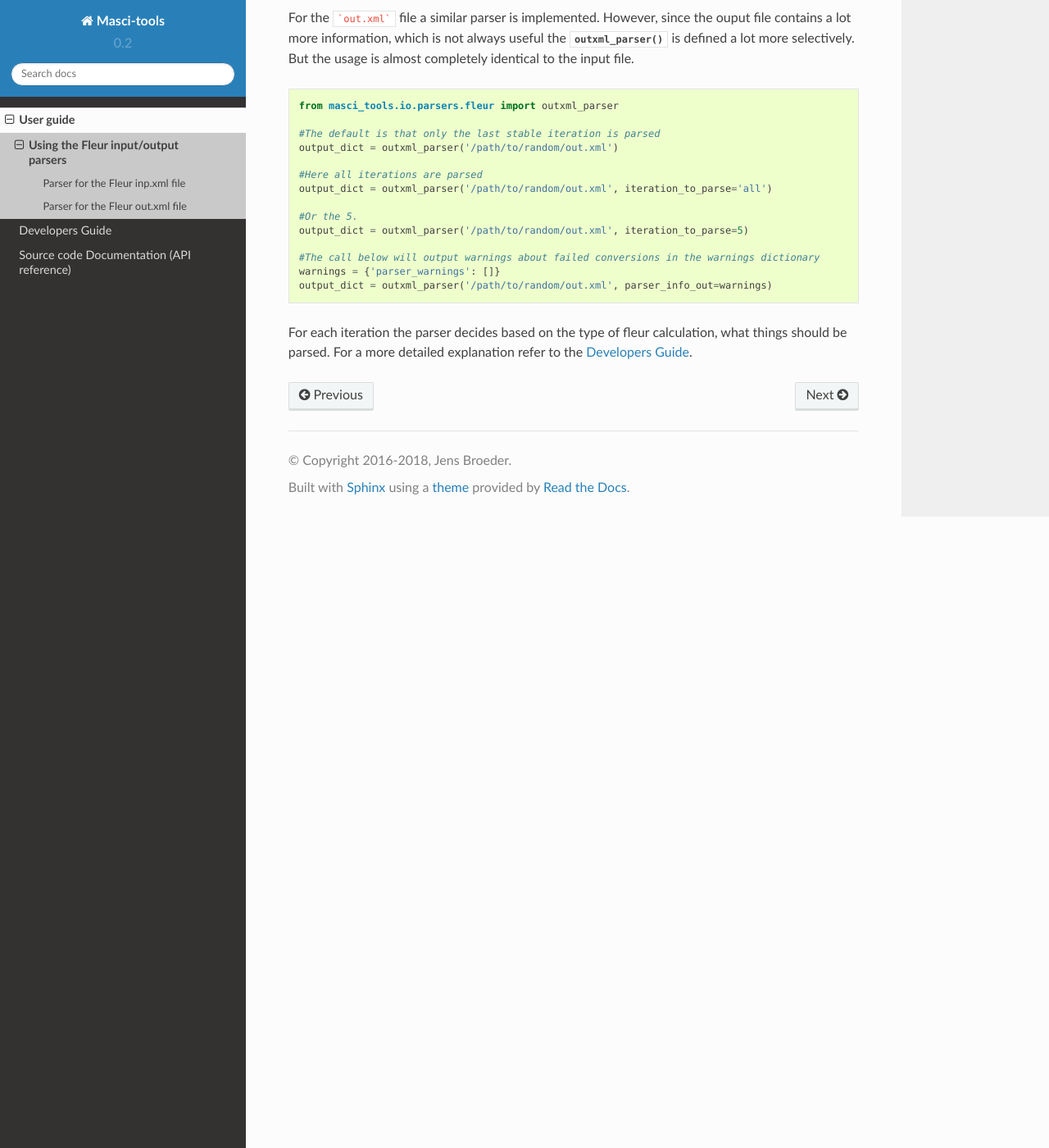
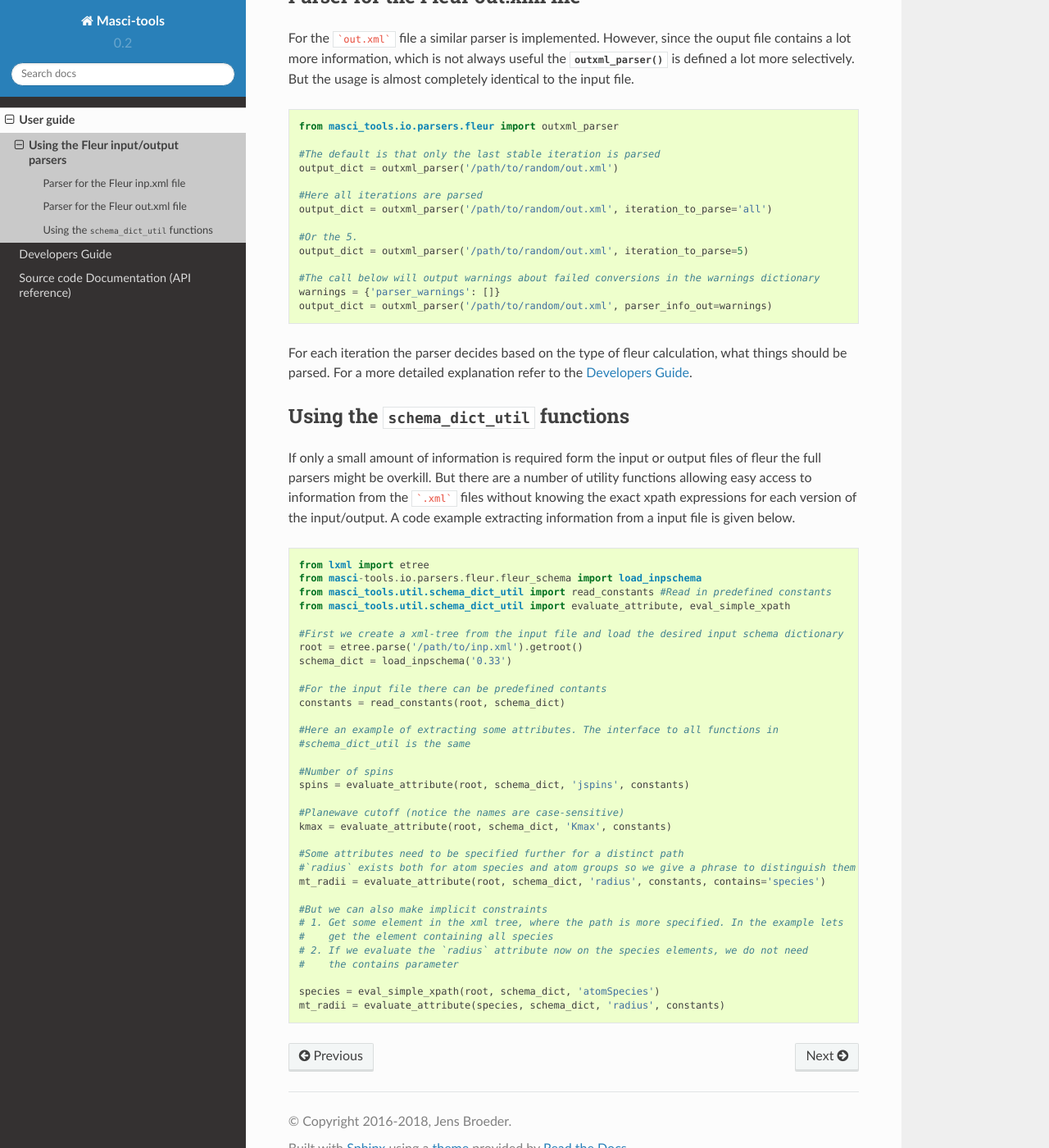
Before and after one commit to JuDFTteam/masci-tools, a Sphinx documentation site: the page built from docs/source/user_guide/parser/fleur_parser.rst, in a window 1280 px wide and 1400 px high, scrolled down 805 px. Shown: the whole window at 82% size. Built offline with Sphinx 7.4.7 and the Read the Docs theme 2.0.0, drawn with Linux system fonts in a browser that asks for light colours; formulas are drawn with MathJax 3; some of the changed text lies outside the part shown.

Commit message:
Add code example for using the schema_dict_util functions

````diff
--- a/docs/source/user_guide/parser/fleur_parser.rst
+++ b/docs/source/user_guide/parser/fleur_parser.rst
@@ -46,3 +46,44 @@
    output_dict = outxml_parser('/path/to/random/out.xml', parser_info_out=warnings)
 
 For each iteration the parser decides based on the type of fleur calculation, what things should be parsed. For a more detailed explanation refer to the :doc:`../../devel_guide/index`.
+
+Using the :py:mod:`~masci_tools.util.schema_dict_util` functions
+++++++++++++++++++++++++++++++++++++++++++++++++++++++++++++++++
+
+If only a small amount of information is required form the input or output files of fleur the full parsers might be overkill. But there are a number of utility functions allowing easy access to information from the ```.xml``` files without knowing the exact xpath expressions for each version of the input/output. A code example extracting information from a input file is given below.
+
+.. code-block:: python
+
+   from lxml import etree
+   from masci-tools.io.parsers.fleur.fleur_schema import load_inpschema
+   from masci_tools.util.schema_dict_util import read_constants #Read in predefined constants
+   from masci_tools.util.schema_dict_util import evaluate_attribute, eval_simple_xpath
+
+   #First we create a xml-tree from the input file and load the desired input schema dictionary
+   root = etree.parse('/path/to/inp.xml').getroot()
+   schema_dict = load_inpschema('0.33')
+
+   #For the input file there can be predefined contants
+   constants = read_constants(root, schema_dict)
+
+   #Here an example of extracting some attributes. The interface to all functions in
+   #schema_dict_util is the same
+
+   #Number of spins
+   spins = evaluate_attribute(root, schema_dict, 'jspins', constants)
+
+   #Planewave cutoff (notice the names are case-sensitive)
+   kmax = evaluate_attribute(root, schema_dict, 'Kmax', constants)
+
+   #Some attributes need to be specified further for a distinct path
+   #`radius` exists both for atom species and atom groups so we give a phrase to distinguish them
+   mt_radii = evaluate_attribute(root, schema_dict, 'radius', constants, contains='species')
+
+   #But we can also make implicit constraints
+   # 1. Get some element in the xml tree, where the path is more specified. In the example lets
+   #    get the element containing all species
+   # 2. If we evaluate the `radius` attribute now on the species elements, we do not need
+   #    the contains parameter
+
+   species = eval_simple_xpath(root, schema_dict, 'atomSpecies')
+   mt_radii = evaluate_attribute(species, schema_dict, 'radius', constants)
````
